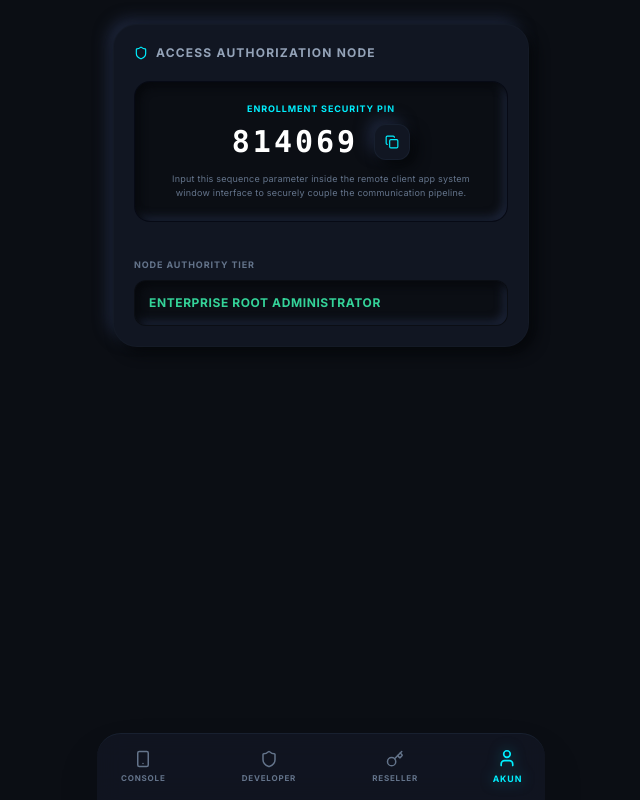
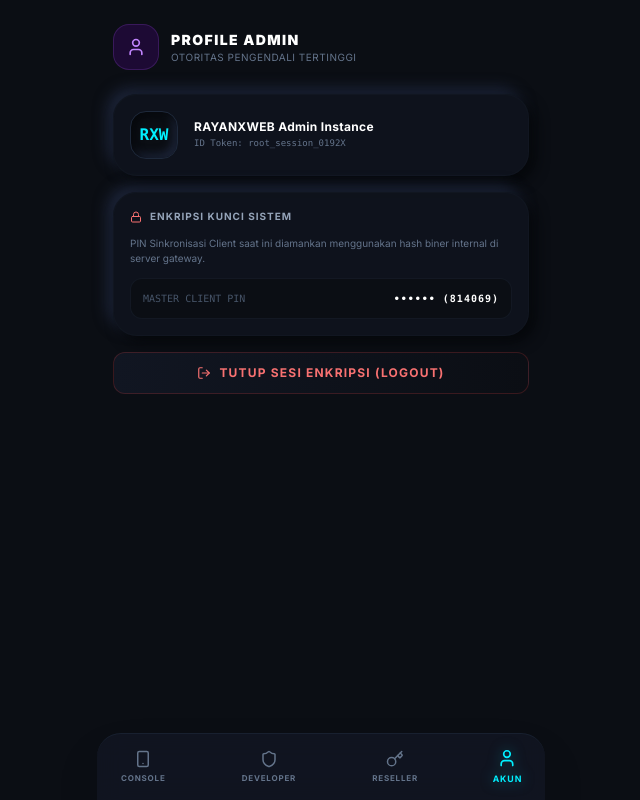
Before and after one commit to prediksi-del/rayanxweb-dashboard, a Next.js app: page /dashboard/akun in a window 1280 px wide. Shown: the whole page, without its empty margins (319-959 px from the left). Built offline with nearby package versions, Linux system fonts and the light colour scheme.

Commit message:
Refactor AccountSettingsPage to AkunPage with logout

```diff
--- a/src/app/dashboard/akun/page.tsx
+++ b/src/app/dashboard/akun/page.tsx
@@ -1,50 +1,64 @@
 "use client";
-import { useState } from "react";
+
 import DashboardNav from "@/components/DashboardNav";
 import { Card } from "@/components/ui/Card";
 import { Button } from "@/components/ui/Button";
-import { Shield, Copy, Check } from "lucide-react";
+import { User, ShieldAlert, LogOut, Lock } from "lucide-react";
 
-export default function AccountSettingsPage() {
-  const [pin] = useState("814069");
-  const [isCopied, setIsCopied] = useState(false);
-
-  const handleCopy = () => {
-    navigator.clipboard.writeText(pin);
-    setIsCopied(true);
-    setTimeout(() => setIsCopied(false), 2000);
+export default function AkunPage() {
+  const handleLogout = () => {
+    if (confirm("Apakah Anda yakin ingin keluar dari Konsol Dashboard?")) {
+      window.location.href = "/";
+    }
   };
 
   return (
-    <main className="min-h-screen pb-32 pt-6 px-4 max-w-md mx-auto text-slate-300">
-      <Card className="space-y-5">
-        <h2 className="text-xs font-bold uppercase tracking-widest text-slate-400 flex items-center gap-2">
-          <Shield size={14} className="text-neonCyan" /> Access Authorization Node
-        </h2>
+    <main className="min-h-screen pb-32 pt-6 px-4 max-w-md mx-auto text-slate-300 select-none">
+      <div className="flex items-center gap-3 mb-6">
+        <div className="p-3 bg-purple-950/40 rounded-2xl border border-purple-500/20">
+          <User className="text-purple-400" size={20} />
+        </div>
+        <div>
+          <h1 className="text-sm font-black tracking-widest text-white uppercase">Profile Admin</h1>
+          <p className="text-[10px] text-slate-500 uppercase tracking-wider">Otoritas Pengendali Tertinggi</p>
+        </div>
+      </div>
 
-        <div className="bg-bgDark rounded-2xl p-5 text-center shadow-neumorphicInset border border-slate-950/40">
-          <p className="text-[9px] font-bold tracking-widest text-neonCyan uppercase">Enrollment Security PIN</p>
-          <div className="flex justify-center items-center gap-4 mt-2">
-            <span className="text-3xl font-black tracking-widest text-white font-mono">{pin}</span>
-            <button
-              onClick={handleCopy}
-              className="p-2.5 rounded-xl bg-panelDark text-neonCyan shadow-neumorphicOut active:scale-95 transition-all duration-200 border border-slate-800/50"
-            >
-              {isCopied ? <Check size={14} /> : <Copy size={14} />}
-            </button>
+      <div className="space-y-4">
+        {/* INFORMASI USER */}
+        <Card className="p-4 bg-panelDark/60 shadow-neumorphicOut flex items-center gap-4">
+          <div className="w-12 h-12 rounded-2xl bg-bgDark flex items-center justify-center text-neonCyan font-mono font-black border border-slate-800 shadow-neumorphicInset">
+            RXW
           </div>
-          <p className="text-[9px] text-slate-500 mt-3 tracking-wide leading-relaxed">
-            Input this sequence parameter inside the remote client app system window interface to securely couple the communication pipeline.
+          <div>
+            <h3 className="text-xs font-bold text-white tracking-wide">RAYANXWEB Admin Instance</h3>
+            <p className="text-[9px] font-mono text-slate-500 mt-0.5">ID Token: root_session_0192X</p>
+          </div>
+        </Card>
+
+        {/* KEAMANAN PIN */}
+        <Card className="p-4 bg-panelDark/60 shadow-neumorphicOut space-y-3">
+          <h2 className="text-[10px] font-bold tracking-widest text-slate-400 uppercase flex items-center gap-2">
+            <Lock size={12} className="text-red-400" /> Enkripsi Kunci Sistem
+          </h2>
+          <p className="text-[10px] text-slate-500 leading-normal">
+            PIN Sinkronisasi Client saat ini diamankan menggunakan hash biner internal di server gateway.
           </p>
-        </div>
+          <div className="p-3 bg-bgDark rounded-xl text-[10px] font-mono flex justify-between items-center border border-slate-800/40">
+            <span className="text-slate-600">MASTER CLIENT PIN</span>
+            <span className="text-white font-bold tracking-widest">•••••• (814069)</span>
+          </div>
+        </Card>
 
-        <div className="pt-2">
-          <label className="text-[9px] font-bold text-slate-500 uppercase tracking-widest">Node Authority Tier</label>
-          <div className="w-full mt-1.5 rounded-xl bg-bgDark p-3.5 text-xs text-emerald-400 font-bold shadow-neumorphicInset border border-transparent uppercase tracking-wider">
-            Enterprise Root Administrator
-          </div>
-        </div>
-      </Card>
+        {/* TOMBOL LOGOUT */}
+        <Button
+          onClick={handleLogout}
+          className="w-full mt-4 bg-red-950/20 hover:bg-red-900/30 border border-red-500/20 text-red-400 shadow-none flex items-center justify-center gap-2 text-xs font-bold py-3"
+        >
+          <LogOut size={14} /> Tutup Sesi Enkripsi (Logout)
+        </Button>
+      </div>
+
       <DashboardNav />
     </main>
   );
```
